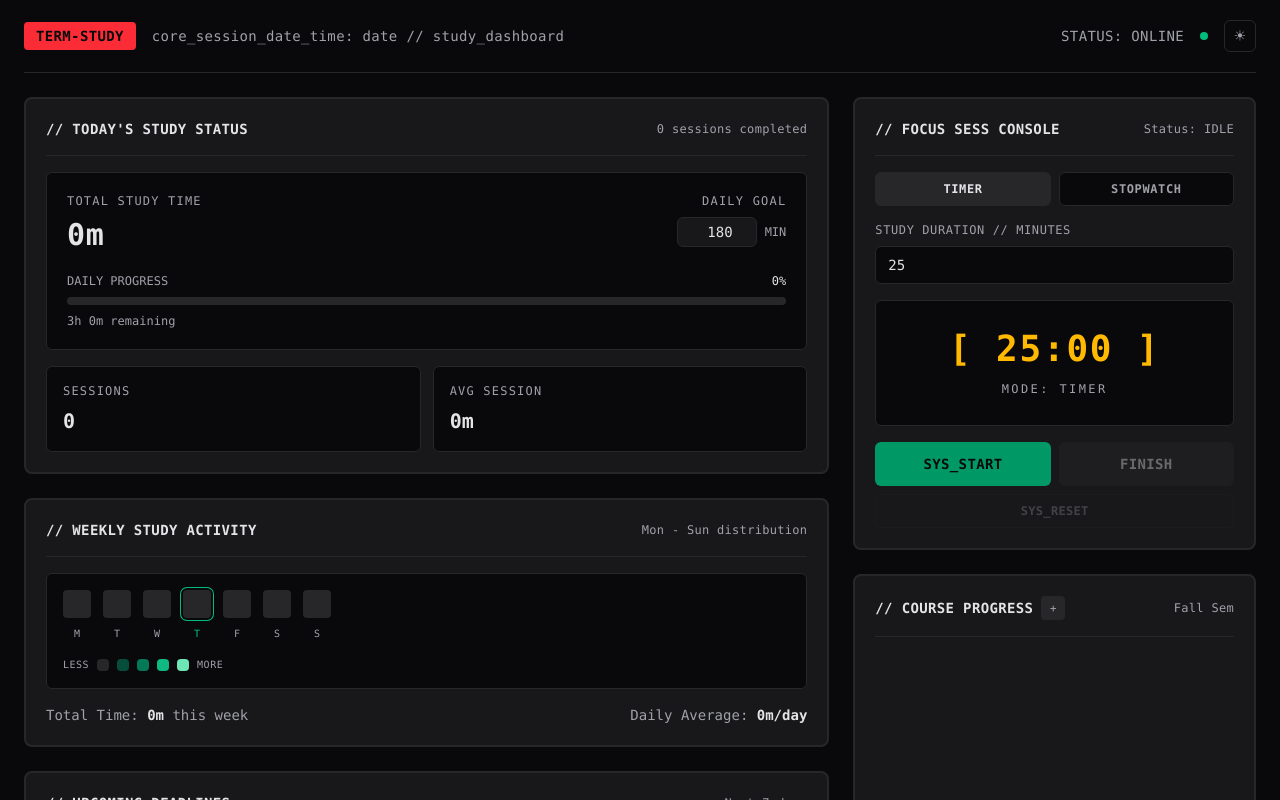
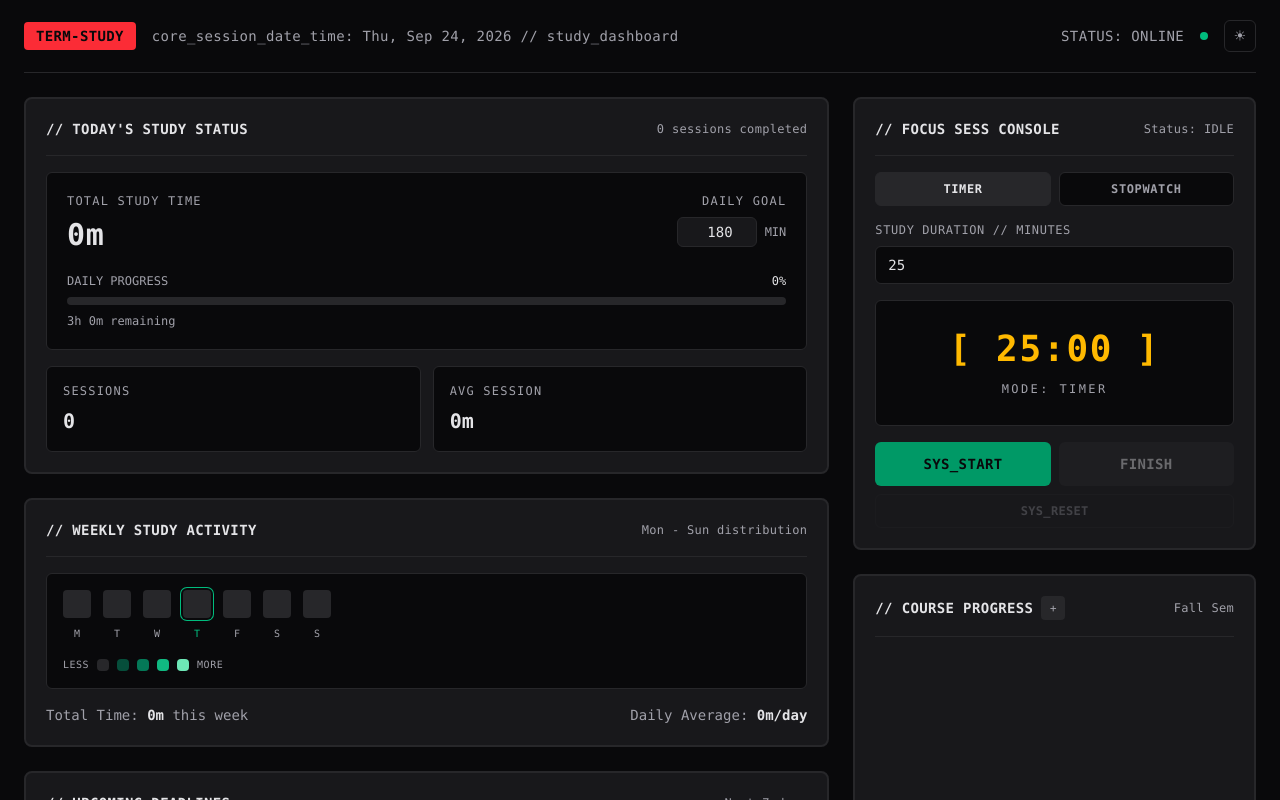
Before and after one commit to Davidhub907/productivity-dashboard, a React (Vite) app: page / in a window 1280 px wide. Shown: the top 800 px of the page. Built offline with nearby package versions, Linux system fonts and the light colour scheme.

Commit message:
Added the real date

```diff
--- a/src/components/layout/Header.jsx
+++ b/src/components/layout/Header.jsx
@@ -1,4 +1,11 @@
 function Header({ isDarkMode, toggleTheme }) {
+  const currentDate = new Date().toLocaleDateString('en-US', {
+    weekday: 'short',
+    month: 'short',
+    day: 'numeric',
+    year: 'numeric',
+  });
+
   return (
     <header className="bg-[var(--dashboard-bg)] px-6 font-mono">
       {' '}
@@ -6,7 +13,9 @@ function Header({ isDarkMode, toggleTheme }) {
         <div className="flex items-center gap-4">
           <span className="rounded bg-red-500 px-3 py-1 text-sm font-bold tracking-wide text-zinc-950">TERM-STUDY</span>
 
-          <span className="text-sm tracking-wide text-[var(--muted-text)]">core_session_date_time: date // study_dashboard</span>
+          <span className="text-sm tracking-wide text-[var(--muted-text)]">
+            core_session_date_time: <span>{currentDate} </span> // study_dashboard
+          </span>
         </div>
 
         <div className="flex items-center gap-4">
```
